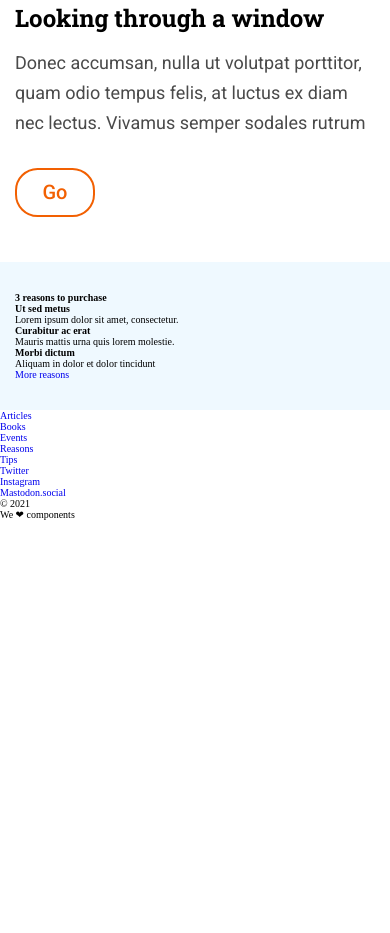
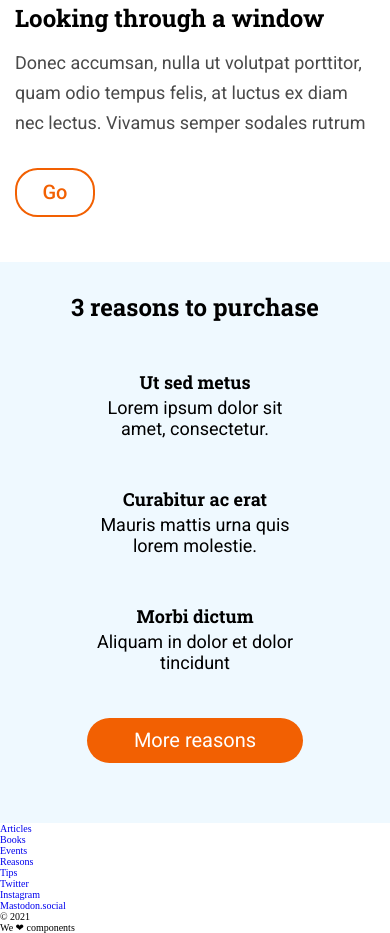
Before and after one commit to Adalab/modulo-1-evaluacion-final-claudiabg-c, a website: page src/html/index.html in a window 390 px wide. Shown: the part 901-1834 px from the top of the page. Before the commit the page ends 1421 px from the top, so only its background shows below. Drawn offline with nearby package versions, Linux system fonts and the light colour scheme; files that its build step writes are made by us from their sources; files whose address does not match are found by name.

Commit message:
update html 3reasons and add css mobile 3reasons

```diff
--- a/src/html/partials/3reasons.html
+++ b/src/html/partials/3reasons.html
@@ -1,10 +1,18 @@
 <section id="reasons">
-    <h2 class="titlereasons">3 reasons to purchase</h2>
-    <h3 class="titlereason1">Ut sed metus</h3>
-    <p class="textreason1">Lorem ipsum dolor sit amet, consectetur.</p>
-    <h3 class="titlereason2">Curabitur ac erat</h3>
-    <p class="textreason2">Mauris mattis urna quis lorem molestie.</p>
-    <h3 class="titlereason3">Morbi dictum</h3>
-    <p class="textreason3">Aliquam in dolor et dolor tincidunt</p>
-    <a href="#" class="morebuttom">More reasons</a>
+    <div class="row1">
+        <h2 class="titlereasons">3 reasons to purchase</h2>
+    </div>
+    <div class="row2">
+        <h3 class="titlereason">Ut sed metus</h3>
+        <p class="textreason">Lorem ipsum dolor sit amet, consectetur.</p>
+    </div>
+    <div class="row3">
+        <h3 class="titlereason">Curabitur ac erat</h3>
+        <p class="textreason">Mauris mattis urna quis lorem molestie.</p>
+    </div>
+    <div class="row4">
+        <h3 class="titlereason">Morbi dictum</h3>
+        <p class="textreason">Aliquam in dolor et dolor tincidunt</p>
+    </div>
+    <div class="row5"><a href="#" class="morebuttom">More reasons</a></div>
 </section>
--- a/src/scss/layout/_3reasons.scss
+++ b/src/scss/layout/_3reasons.scss
@@ -1,4 +1,53 @@
 #reasons {
   background-color: #eff9ff;
   padding: 3rem 1.5rem;
+  display: grid;
+  grid-template-columns: 1fr 1fr 1fr 1fr 1fr;
+
+  & .row1 {
+    grid-column: 1/6;
+
+    & .titlereasons {
+      font-family: $fontbold;
+      font-size: 2.4rem;
+      text-align: center;
+      padding-bottom: 4.5rem;
+      line-height: 3rem;
+    }
+  }
+
+  & .row2,
+  .row3,
+  .row4 {
+    grid-column: 2/5;
+  }
+
+  & .titlereason {
+    font-family: $fontbold;
+    font-size: 1.8rem;
+    text-align: center;
+    line-height: 3rem;
+  }
+
+  & .textreason {
+    font-family: $fontregular;
+    font-size: 1.8rem;
+    text-align: center;
+    padding-bottom: 4.5rem;
+  }
+
+  & .row5 {
+    grid-column: 2/5;
+    background-color: $brandorange;
+    text-align: center;
+    border-radius: 2.25rem;
+    margin-bottom: 3rem;
+
+    & .morebuttom {
+      color: white;
+      font-family: $fontregular;
+      font-size: 2rem;
+      line-height: 4.5rem;
+    }
+  }
 }
```
